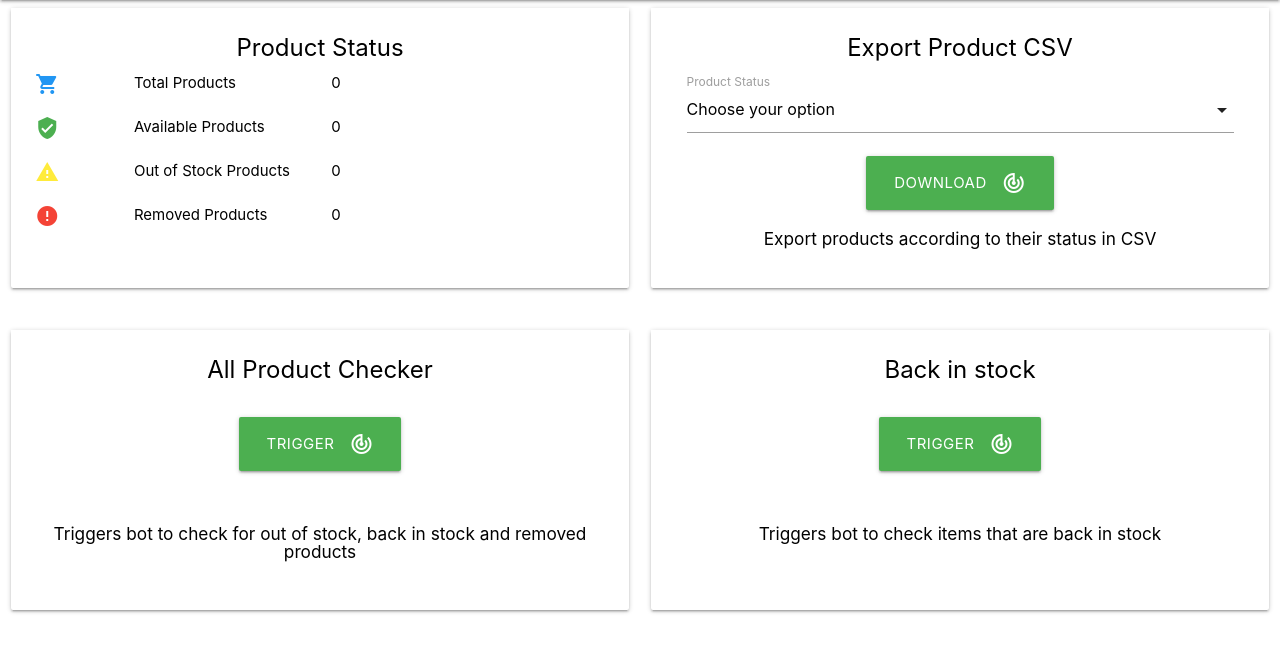
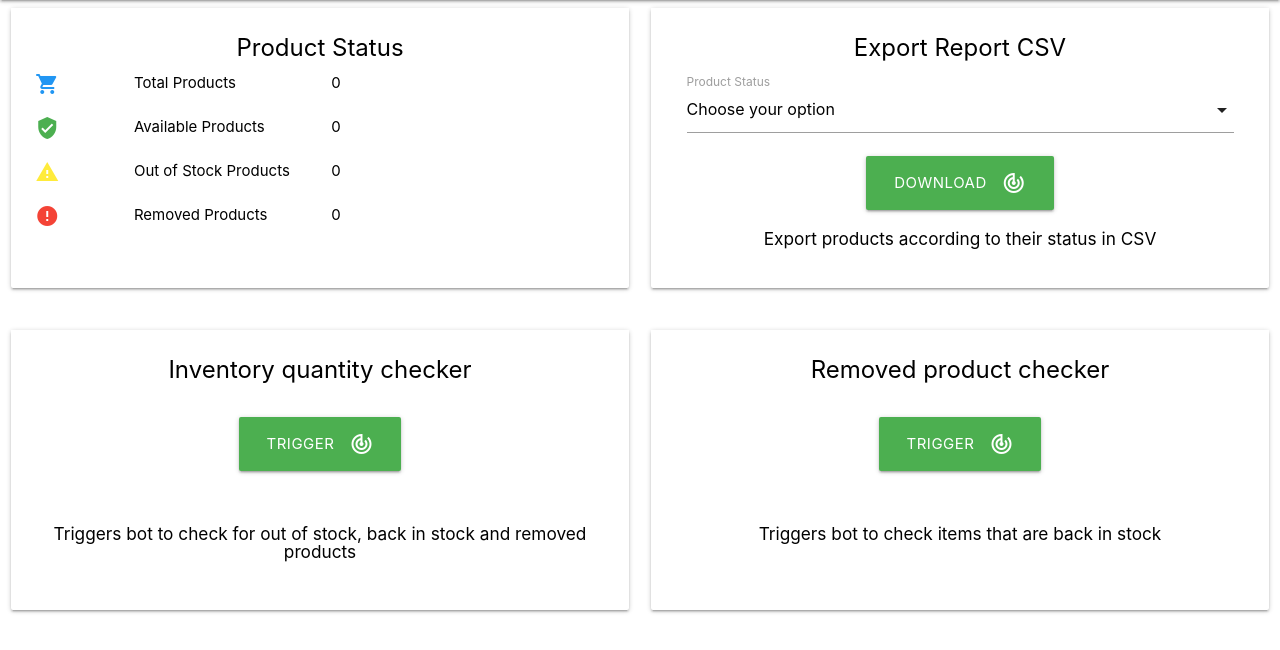
Before and after one commit to aakashjsr/crawler, a Django app: page / in a window 1280 px wide. Shown: the part 64-714 px from the top of the page. Run offline with Django 3.2, Linux system fonts and the light colour scheme; data comes from the database, SQL or seed files in the repository; data that the repository does not hold is empty; parts of the project's set-up code (start-up, migrations or seed data) failed here and were passed over.

Commit message:
app revamped

```diff
--- a/bot/admin.py
+++ b/bot/admin.py
@@ -4,9 +4,11 @@ from rangefilter.filter import DateRangeFilter, DateTimeRangeFilter
 
 
 class ItemAdmin(admin.ModelAdmin):
-    list_display = ("item_code", "size", "category", "status", "updated_at")
-    list_filter = ("status", "size", "category", ("updated_at", DateTimeRangeFilter))
+    list_display = ("item_code", "size", "quantity", "status")
+    fields = ("item_code", "size", "quantity")
+    readonly_fields = ("updated_at", )
     search_fields = ("item_code",)
+    list_filter = ("status", )
 
 
 class TaskAdmin(admin.ModelAdmin):
--- a/bot/models.py
+++ b/bot/models.py
@@ -10,9 +10,10 @@ class Item(models.Model):
         ("available", "available"), ("out_of_stock", "out_of_stock"), ("removed", "removed")
     ])
     updated_at = models.DateTimeField(auto_now=True)
+    quantity = models.IntegerField(default=0)
 
     def __str__(self):
-        return "{} - {}".format(self.item_code, self.size)
+        return "{} - {}".format(self.item_code, self.size, self.quantity)
 
 
 class Task(models.Model):
--- a/bot/templates/index.html
+++ b/bot/templates/index.html
@@ -181,19 +181,15 @@
                 <div class="col s12 m6">
                     <div class="card">
                         <div class="card-content black-text white center">
-                            <span class="card-title center"><b>Export Product CSV</b></span>
+                            <span class="card-title center"><b>Export Report CSV</b></span>
                             <form>
 
                                 <div class="input-field col s12">
                                     <select id="csv_val">
                                         <option value="" disabled selected>Choose your option</option>
 
-                                        <option value="available">Available</option>
-                                        <option value="removed">Removed</option>
-                                        <option value="out_of_stock">Out Of Stock</option>
-                                        <option value="back_in_stock_today">Back In Stock Today</option>
-                                        <option value="out_of_stock_today">Out of Stock Today</option>
-
+                                        <option value="available">All products report</option>
+                                        <option value="removed">Removed products report</option>
                                     </select>
                                     <label>Product Status</label>
                                 </div>
@@ -215,7 +211,7 @@
                 <div class="col s12 m6">
                     <div class="card">
                         <div class="card-content black-text white center">
-                            <span class="card-title center"><b>All Product Checker</b></span>
+                            <span class="card-title center"><b>Inventory quantity checker</b></span>
                             <br>
                             <div class="row center">
                                 <a class="waves-effect waves-light btn-large green" onclick="processTrigger('all')"><i
@@ -229,7 +225,7 @@
                 <div class="col s12 m6">
                     <div class="card">
                         <div class="card-content black-text white center">
-                            <span class="card-title center"><b>Back in stock</b></span>
+                            <span class="card-title center"><b>Removed product checker</b></span>
                             <br>
                             <div class="row center">
                                 <a class="waves-effect waves-light btn-large green" onclick="processTrigger('back_in_stock')"><i
--- a/bot/views.py
+++ b/bot/views.py
@@ -74,23 +74,24 @@ def csv_download(request, *args, **kwargs):
     query_data = None
     if request.GET.get("type") == "available":
         filename = "available.csv"
-        query_data = Item.objects.filter(status="available").values("item_code", "category", "size", "status", "updated_at")
+        # Download all except removed items
+        query_data = Item.objects.exclude(status="removed").values("item_code", "quantity", "size")
     if request.GET.get("type") == "out_of_stock":
         filename = "out_of_stock.csv"
-        query_data = Item.objects.filter(status="out_of_stock").values("item_code", "category", "size", "status", "updated_at")
+        query_data = Item.objects.filter(status="out_of_stock").values("item_code", "quantity", "size", "status", "updated_at")
     if request.GET.get("type") == "back_in_stock_today":
         filename = "back_in_stock_today.csv"
-        query_data = Item.objects.filter(status="available").values("item_code", "category", "size", "status", "updated_at")
+        query_data = Item.objects.filter(status="available").values("item_code", "quantity", "size", "status", "updated_at")
         t = datetime.date.today()
         query_data = query_data.filter(updated_at__gt=datetime.datetime.fromordinal(t.toordinal()))
     if request.GET.get("type") == "out_of_stock_today":
         filename = "out_of_stock_today.csv"
-        query_data = Item.objects.filter(status="out_of_stock").values("item_code", "category", "size", "status", "updated_at")
+        query_data = Item.objects.filter(status="out_of_stock").values("item_code", "quantity", "size", "status", "updated_at")
         t = datetime.date.today()
         query_data = query_data.filter(updated_at__gt=datetime.datetime.fromordinal(t.toordinal()))
     if request.GET.get("type") == "removed":
         filename = "removed.csv"
-        query_data = Item.objects.filter(status="removed").values("item_code", "category", "size", "status", "updated_at")
+        query_data = Item.objects.filter(status="removed").values("item_code", "size", "status", "updated_at")
 
     print(filename)
     if filename not in ["available.csv", "out_of_stock.csv", "back_in_stock_today.csv", "removed.csv", "out_of_stock_today.csv"]:
@@ -103,10 +104,10 @@ def csv_download(request, *args, **kwargs):
 
     fp = open("/tmp/{}".format(filename), "w")
     writer = csv.writer(fp)
-    writer.writerow(['item_code', 'category', 'size', 'status', 'updated_at'])
+    writer.writerow(['Product SKU', 'quantity'])
     rows = []
     for data in query_data:
-        rows.append([data.get('item_code'), data.get('category'), data.get('size'), data.get('status'), data.get('updated_at')])
+        rows.append(["{}{}".format(data.get('item_code'),data.get('size')), data.get('quantity')])
     writer.writerows(rows)
     fp.close()
 
```
Also changed, not shown: bot/tasks.py (+9 -2 lines), bot/migrations/0011_item_quantity.py (added), 1 other file.
